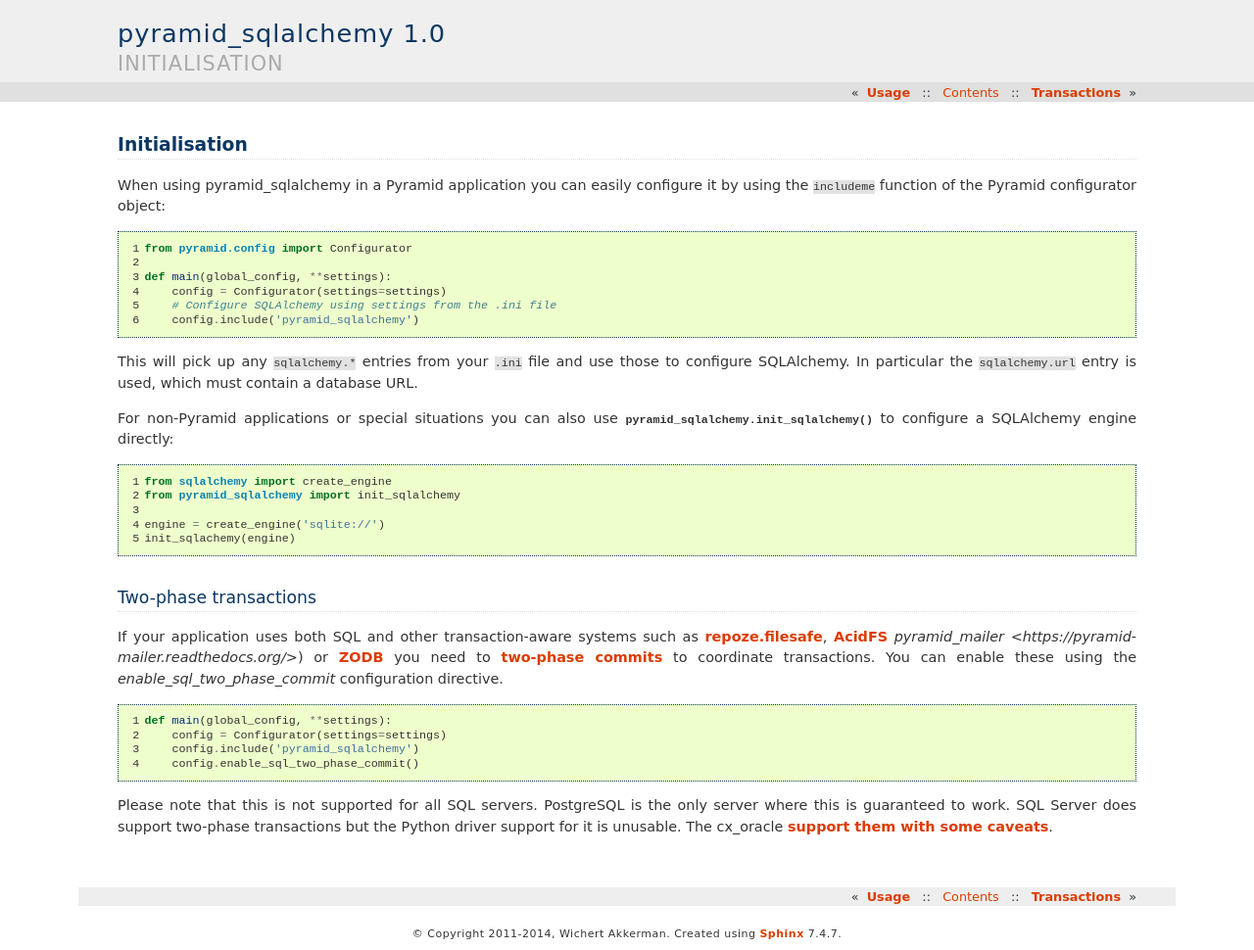
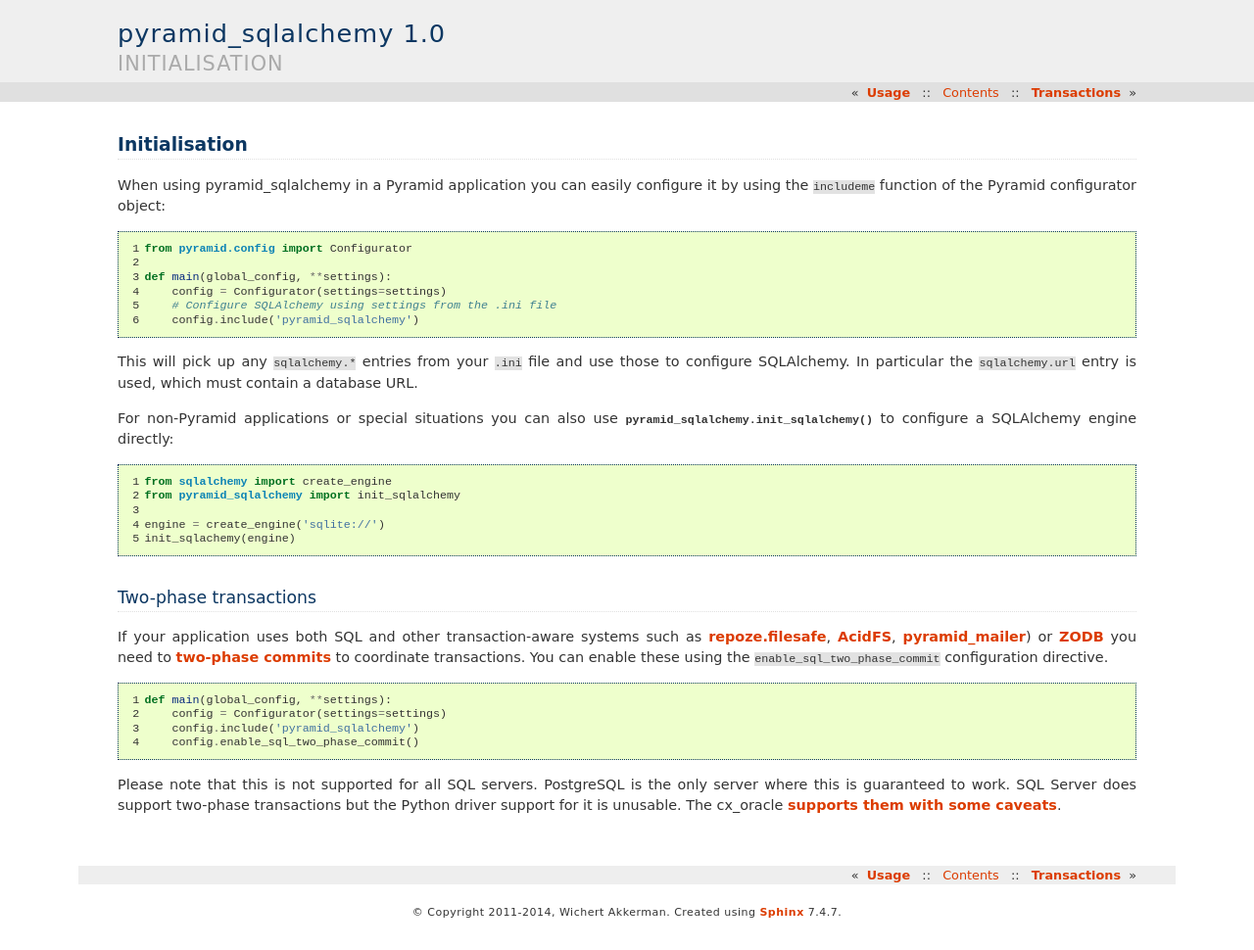
Before and after one commit to wichert/pyramid_sqlalchemy, a Sphinx documentation site: the page built from docs/init.rst, in a window 1280 px wide. Shown: the whole page at 98% size. Built offline with Sphinx 7.4.7, drawn with Linux system fonts in a browser that asks for light colours; after the commit the page ends 949 px from its top, so only the background shows below that.

Commit message:
Documentation tweaks.

```diff
--- a/docs/init.rst
+++ b/docs/init.rst
@@ -38,11 +38,11 @@
 
 If your application uses both SQL and other transaction-aware systems such as
 `repoze.filesafe <http://docs.repoze.org/filesafe/>`_, `AcidFS
-<https://acidfs.readthedocs.org/en/latest/>`_ `pyramid_mailer
-<https://pyramid-mailer.readthedocs.org/>`) or `ZODB <http://www.zodb.org/>`_
+<https://acidfs.readthedocs.org/en/latest/>`_, `pyramid_mailer
+<https://pyramid-mailer.readthedocs.org/>`_) or `ZODB <http://www.zodb.org/>`_
 you need to `two-phase commits
 <http://en.wikipedia.org/wiki/Two-phase_commit_protocol>`_ to coordinate
-transactions. You can enable these using the `enable_sql_two_phase_commit`
+transactions. You can enable these using the ``enable_sql_two_phase_commit``
 configuration directive.
 
 .. code-block:: python
@@ -56,5 +56,5 @@
 Please note that this is not supported for all SQL servers. PostgreSQL is
 the only server where this is guaranteed to work. SQL Server does support
 two-phase transactions but the Python driver support for it is unusable.
-The cx_oracle `support them with some caveats
+The cx_oracle `supports them with some caveats
 <https://docs.sqlalchemy.org/en/rel_0_9/dialects/oracle.html#two-phase-transaction-support>`_.
```
